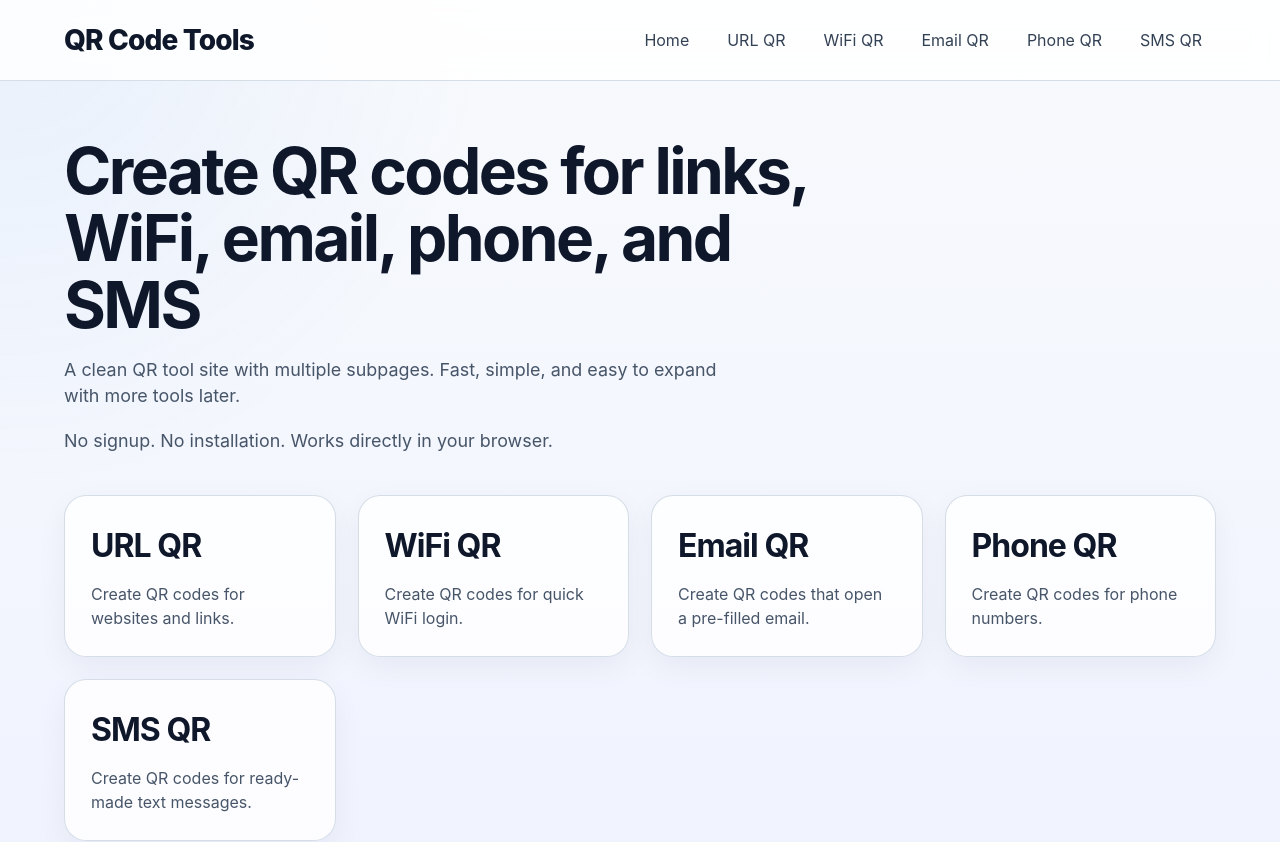
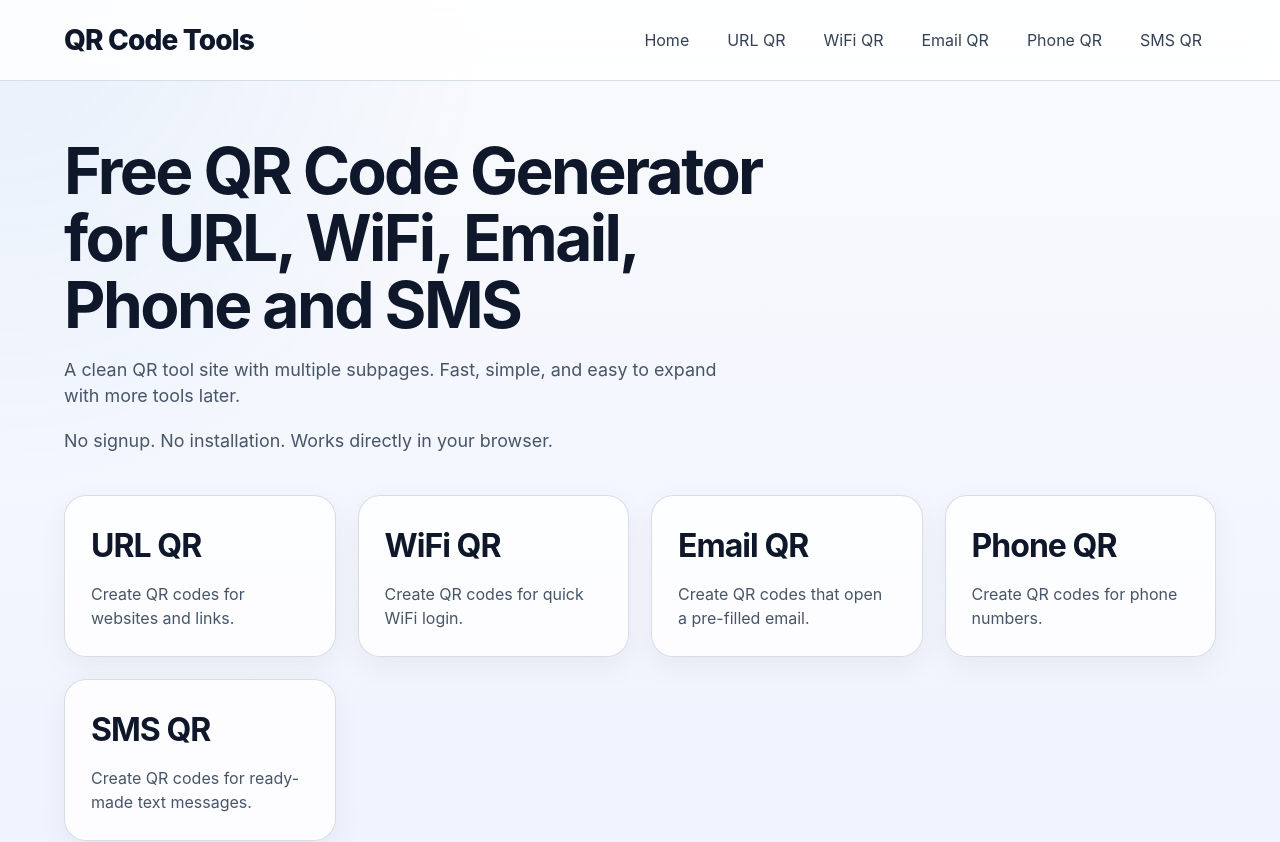
Before and after one commit to Graniten40/qr-code-tools, a React (Vite) app: page / in a window 1280 px wide. Shown: the top 842 px of the page. Built offline with nearby package versions, Linux system fonts and the light colour scheme.

Commit message:
Add scroll to top on route change

```diff
--- a/src/pages/Home.tsx
+++ b/src/pages/Home.tsx
@@ -4,7 +4,7 @@ function Home() {
   return (
     <section>
       <div className="hero">
-        <h1>Create QR codes for links, WiFi, email, phone, and SMS</h1>
+        <h1>Free QR Code Generator for URL, WiFi, Email, Phone and SMS</h1>
         <p>
           A clean QR tool site with multiple subpages. Fast, simple, and easy to
           expand with more tools later.
```
